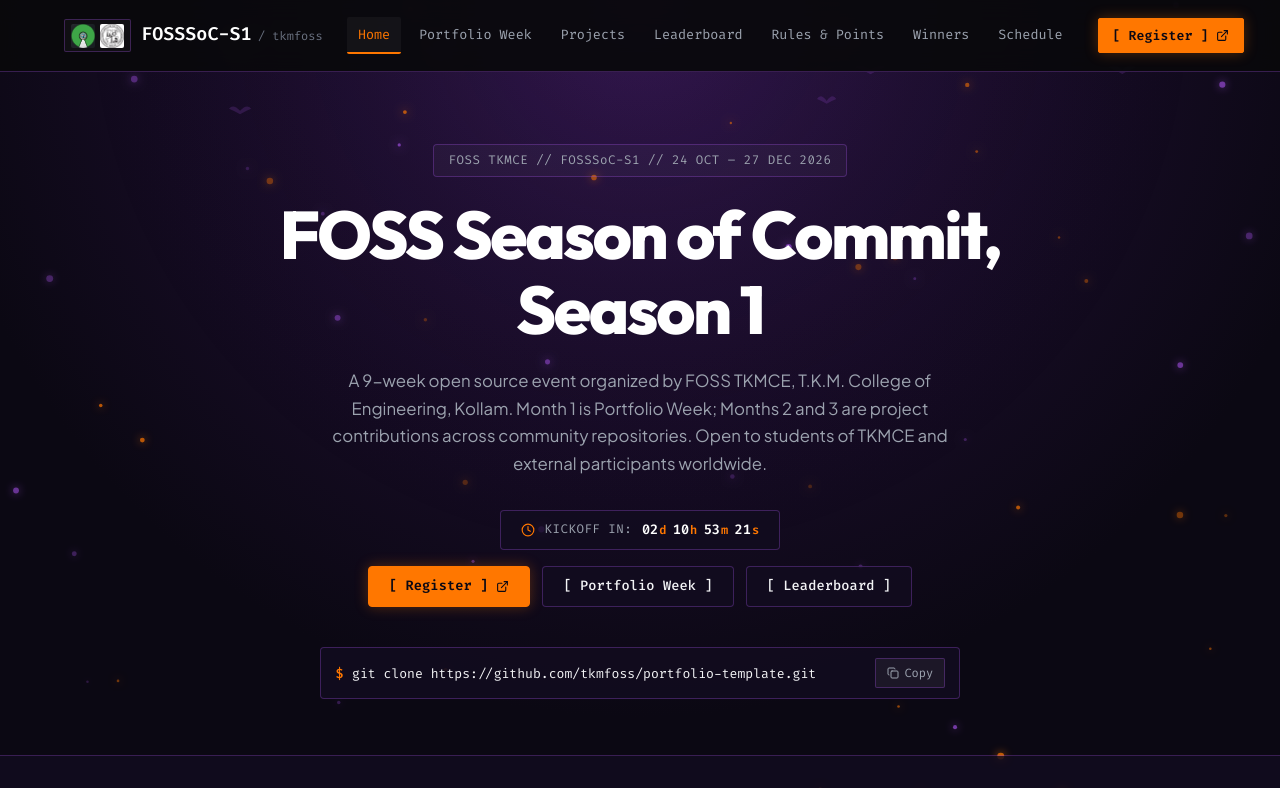
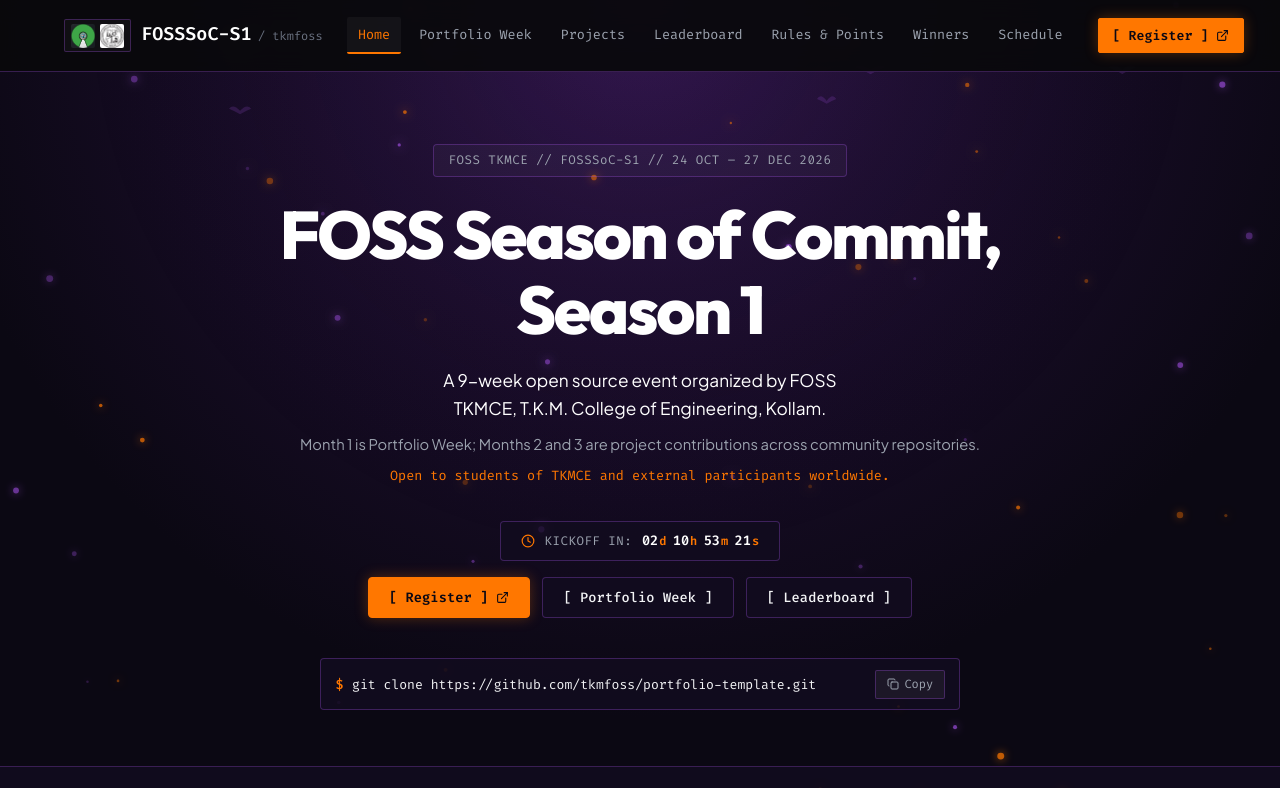
Before and after one commit to PrinzeZ/FOSSSoC-S1, a React (Vite) app: page /#/ in a window 1280 px wide. Shown: the top 788 px of the page. Built offline with nearby package versions, Linux system fonts and the light colour scheme.

Commit message:
style(hero): organize description into balanced hierarchy with text-wrap balance

```diff
--- a/src/pages/HomePage.jsx
+++ b/src/pages/HomePage.jsx
@@ -103,22 +103,49 @@
               {CONFIG.FULL_NAME}
             </h1>
 
-            {/* Description */}
-            <p
+            {/* Description - Organized & Balanced Hierarchy */}
+            <div
               style={{
-                fontSize: '1.05rem',
-                lineHeight: 1.65,
-                color: 'var(--color-text-muted)',
-                marginBottom: '2rem',
                 maxWidth: '680px',
-                margin: '0 auto 2rem auto',
+                margin: '0 auto 2.2rem auto',
                 textAlign: 'center'
               }}
             >
-              A 9-week open source event organized by {CONFIG.ORGANIZER}, {CONFIG.COLLEGE}.
-              Month 1 is Portfolio Week; Months 2 and 3 are project contributions across community repositories.
-              Open to students of TKMCE and external participants worldwide.
-            </p>
+              <p
+                style={{
+                  fontSize: '1.08rem',
+                  lineHeight: 1.6,
+                  color: 'var(--color-white)',
+                  marginBottom: '0.6rem',
+                  textWrap: 'balance'
+                }}
+              >
+                A 9-week open source event organized by {CONFIG.ORGANIZER}, {CONFIG.COLLEGE}.
+              </p>
+              <p
+                style={{
+                  fontSize: '0.92rem',
+                  lineHeight: 1.65,
+                  color: 'var(--color-text-muted)',
+                  marginBottom: '0.6rem',
+                  textWrap: 'balance'
+                }}
+              >
+                Month 1 is Portfolio Week; Months 2 and 3 are project contributions across community repositories.
+              </p>
+              <p
+                style={{
+                  fontSize: '0.84rem',
+                  lineHeight: 1.5,
+                  color: 'var(--theme-primary)',
+                  fontFamily: 'var(--font-mono)',
+                  margin: 0,
+                  textWrap: 'balance'
+                }}
+              >
+                Open to students of TKMCE and external participants worldwide.
+              </p>
+            </div>
 
             {/* Hero Actions (Countdown Badge + Navigation Buttons) - Centered Stack */}
             <div
```
